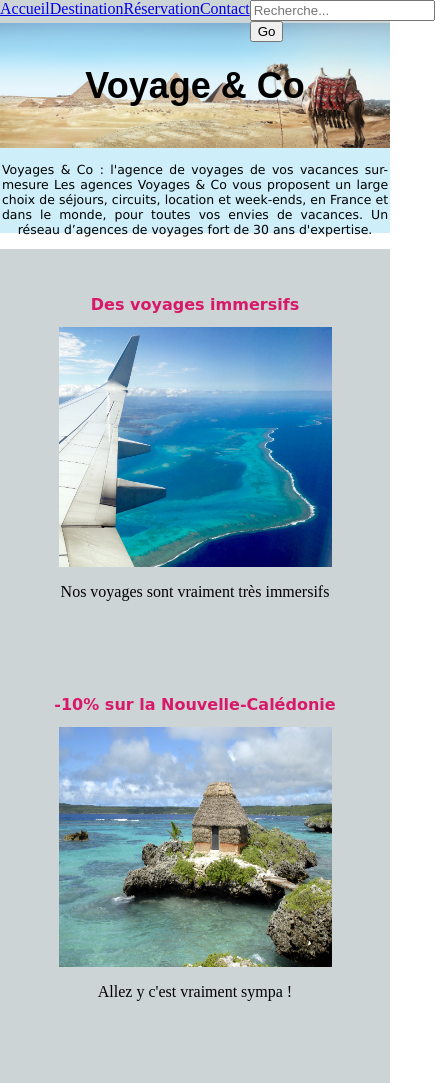
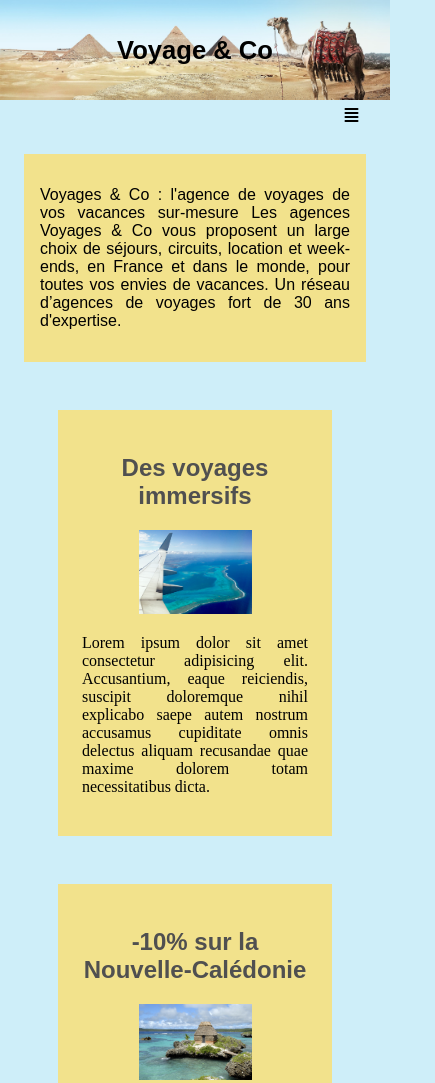
Before and after one commit to thomas3790/partie3css, a plain HTML site: page index.html in a window 390 px wide. Shown: the top 1083 px of the page, 435 px wide, since content can reach past the window. Drawn offline with Linux system fonts and the light colour scheme; files whose address does not match are found by name.

Commit message:
Partie 3 corrigée et retravaillée

```diff
--- a/assets/CSS/style.css
+++ b/assets/CSS/style.css
@@ -1,139 +1,125 @@
 body {
     margin: 0;
+    background-color: #CEEEF9;
+}
+
+header {
+    background-image: url(../IMG/chamel.jpg);
+    display: flex;
+    height:368px;
+    background-size: cover;
+    justify-content: center;
+    align-items: center;
+    font-family: Arial, Helvetica, sans-serif;
+    font-size: 1.5em;
 }
 
 ul {
     display: flex;
+    justify-content: space-around;
+    align-items: center;
     width: 100%;
-    height: 23px;
+    height: 50px;
     list-style-type: none;
     margin: 0;
     padding: 0;
-    background-color: rgb(205, 212, 214);
+    background-color: #f2e28c;
+    font-size: 1.2em;
+    font-weight: bold;
 }
 
-header {
-    display: flex;
-    width: 100%;
-    height:368px;
-    background-image: url(../IMG/chamel.jpg);
-    background-size: cover;
-    background-repeat: no-repeat;
-    justify-content: center;
-    align-items: center;
-    font-family: Arial, Helvetica, sans-serif;
-    font-size: 30px;
+li > a{
+   text-decoration: none; /* suppression du texte souligné du lien */
+   color: #505050; /* couleur du texte noire */
+ }
+ /* au survol des liens et de l'icone la couleur passe blanche */
+ li > a:hover, li > .navbarIcon:hover{
+   color: #ceeef9;
+ }
+
+ /* Sur grands écrans l'icone menu-burger est masquée */
+li > .navbarIcon{
+   display: none;
  }
 
 #intro {
-    padding: 40px;
-    font-family: Verdana, Geneva, Tahoma, sans-serif;
-    background-color: #CEEEF9;
+   font-family: Arial, Helvetica, sans-serif;
+   margin: 1.5em; /* marges extérieures de la div */
+   padding: 1em; /* marges intérieures de la div */
+   background-color: #f2e28c;
+}
+
+
+#container {
+   display: flex;
 }
 
 h2 {
-    font-family: 'Lobster', cursive;
-    font-size: 100%;
+   font-family: Arial, Helvetica, sans-serif;
+   font-size: 1.5em;
    font-weight: bolder;
    text-align: center;
-    color: #d81969;
+   color: #505050;
 }
 
-#container {
-    display: flex;
-    width: 100%;
-    height: 400px;
-    justify-content: space-around;
+.item1, .item2, .item3 {
+   overflow-y: scroll;
+   flex-direction: column; /* les enfants de .bloc s'alignent verticalement (en colonne) */
+   text-align: center; /* les enfants de .bloc sont centrés horizontalement */
+   margin: 1.5em 0.5em; /* marges externes (y x)*/
+   padding: 1.5em;
+   background-color: #f2e28c;
 }
 
-.item1 {
-    display: flex;
-    flex-wrap: wrap;
-    width: 30%;
-    height: 400px;
-    justify-content: center;
-    align-items: center;
-    flex-direction: column;
-    background-color: rgb(205, 212, 214);
-}
-
-.item2 {
-    display: flex;
-    flex-wrap: wrap;
-    justify-content: center;
-    align-items: center;
-    flex-direction: column;
-    width: 30%;
-    height: 400px;
-    background-color: rgb(205, 212, 214);
-}
-
-.item3 {
-    display: flex;
-    flex-wrap: wrap;
-    justify-content: center;
-    align-items: center;
-    flex-direction: column;
-    width: 30%;
-    height: 400px;
-    background-color: rgb(205, 212, 214);
+p{
+   text-align: justify; /* texte des paragraphes justifié */
  }
 
 .picture {
-    width: 70%;
+    width: 90%;
     height: 60%;
 }
 
-@media screen and (max-width: 480px) {
-    body {
-        width: 100%;
-        height: 625px;
+@media screen and (max-width: 992px) {
+   #container {
+      display: flex;
+      flex-direction: column;
+      padding: 50px;
+      padding-top: 0;
+   }
+   .picture {
+      width: 50%;
+      height: 40%;
+   }
 }
 
+@media screen and (max-width: 610px) {
    header {
-        height:20%;
-        font-size: 18px;
+      height: 200px;
+      font-size: 1em;
+      background-position: center;
+   }
+     /* on masque les éléments de la navbar */
+  li > a, li > form {
+   display: none;
   }
 
-    #intro {
-        height: 13%;
-        text-align: justify;
-        text-align-last: center;
-        font-size: 78%;
-        padding: 0.5%;
+   /* on affiche l'icone du menu-burger */
+   li > .navbarIcon {
+      display: block;
+   }
 }
 
-    #container {
-        margin: 0;
-        padding: 0;
-        height: 85%;
-        flex-wrap: wrap;
-        align-content: space-between;
+@media screen and (max-width: 480px) {
+   header {
+      height:100px;
+      font-size: 0.8em;
+      background-position: center;
   }
 
-    .item1 {
-        width: 100%;
-        height: calc (85% / 3%)
-        border: solid #cec4ad;
-        border-width: 8px;
-    }
-
-    .item2 {
-        width: 100%;
-        height: calc (85% / 3%)
-        border: solid #cec4ad;
-        border-width: 8px;
-    }
-
-    .item3 {
-        width: 100%;
-        height: calc (85% / 3%)
-        border: solid #cec4ad;
-        border-width: 8px;
-    }
-
-    .picture {
-        width: 70%;
-        height: 60%;
+  ul {
+   height: 30px;
+   background-color: #f2e38c00;
+   font-size: 1em;
   }
 }
--- a/index.html
+++ b/index.html
@@ -5,10 +5,15 @@
     <meta charset="UTF-8">
     <link rel="stylesheet" href="assets/CSS/style.css">
     <meta name="viewport" content="width=device-width, initial-scale=1.0">
+    <script src="https://kit.fontawesome.com/d38cea82af.js" crossorigin="anonymous"></script>
     <title>Voyage & Co</title>
 </head>
 
 <body>
+    <header>
+        <h1>Voyage & Co</h1>
+    </header>
+
     <nav>
         <ul>
             <li><a href="index.html">Accueil</a></li>
@@ -21,12 +26,9 @@
                 <input type="submit" name="button" value="Go">
                 </form>
             </li>
+            <li><i class="fas fa-align-justify navbarIcon"></i></li>
         </ul>
     </nav>
-
-<header>
-    <h1>Voyage & Co</h1>
-</header>
 
 <div id="intro">
     <p>Voyages & Co : l'agence de voyages de vos vacances sur-mesure Les agences Voyages & Co vous proposent un large choix de séjours, circuits, location et week-ends, en France et dans le monde, pour toutes vos envies de vacances. Un réseau d’agences de voyages fort de 30 ans d'expertise.</p>
@@ -42,7 +44,7 @@
         </div>
             <img class="picture" src="../Partie 3/assets/IMG/avion.jpg"  alt="Image de la Nouvelle-Calédonie" title="Nouvelle-Calédonie">
         <div class="foot">
-            <p>Nos voyages sont vraiment très immersifs</p>
+            <p>Lorem ipsum dolor sit amet consectetur adipisicing elit. Accusantium, eaque reiciendis, suscipit doloremque nihil explicabo saepe autem nostrum accusamus cupiditate omnis delectus aliquam recusandae quae maxime dolorem totam necessitatibus dicta.</p>
         </div>
     </div>
 
@@ -52,7 +54,7 @@
         </div>
             <img class="picture" src="../Partie 3/assets/IMG/nouv_cal.jpg" alt="Image de la Nouvelle-Calédonie" title="Nouvelle-Calédonie">
         <div class="foot">
-            <p>Allez y c'est vraiment sympa !</p>
+            <p>Lorem ipsum dolor sit amet consectetur, adipisicing elit. Voluptates recusandae odit provident dolore, blanditiis nihil tenetur, deleniti dolorem nesciunt molestiae minus, doloremque aliquam? Quaerat nostrum voluptatem alias doloribus deserunt enim.</p>
         </div>
     </div>
 
@@ -62,7 +64,7 @@
         </div>
             <img class="picture" src="../Partie 3/assets/IMG/havre.jpg" alt="Image du Havre de nuit" title="Le Havre">
         <div class="foot">
-            <p>Pourquoi pas...</p>
+            <p>Lorem ipsum dolor sit amet consectetur adipisicing elit. Asperiores accusamus, iure dolore laborum quidem necessitatibus quaerat officiis sequi eveniet similique quae, maiores repudiandae? Enim, et quas reiciendis iusto suscipit eius.</p>
         </div>
     </div>
 
```
Lines whose indentation alone changed are shown as unchanged.
